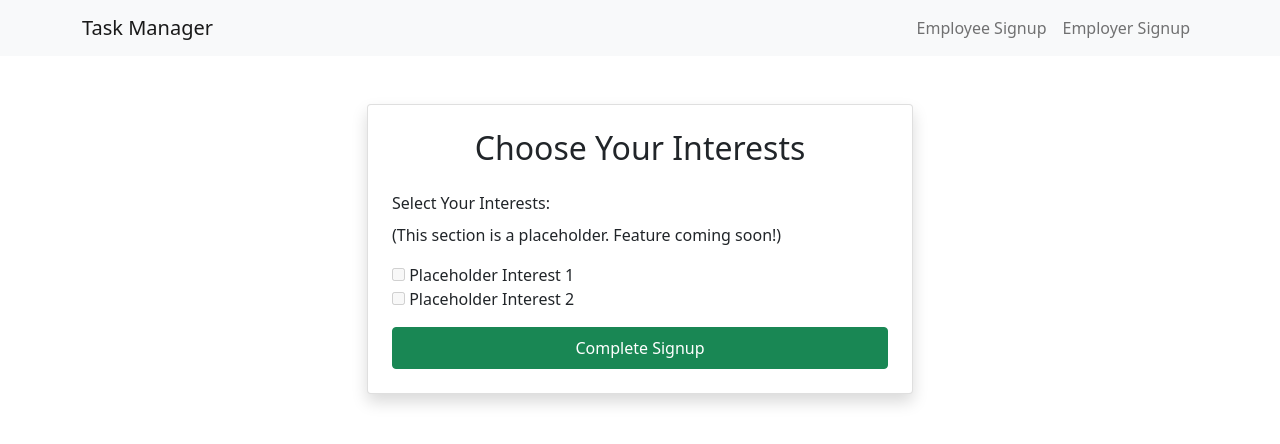
After one commit to Ale-Newport/404-Not-Found, a Django app: page /employee-signup/step3/ in a window 1280 px wide. The commit adds this page. Shown: the top 444 px of the page. Run offline with Django 5.2, Linux system fonts and the light colour scheme; some libraries are stand-ins or nearby versions.

Commit message:
Revamped employee sign-up with multi step process and partials, coverage needed

```diff
--- a/app/templates/employee_signup.html
+++ b/app/templates/employee_signup.html
@@ -1,46 +1,39 @@
 {% extends 'base_content.html' %}
+
 {% block content %}
 <div class="container mt-5">
     <div class="row justify-content-center">
         <div class="col-md-6">
             <div class="card shadow">
                 <div class="card-body p-4">
-                    <h2 class="text-center mb-4">Create Job Seeker Account</h2>
-                    <form method="post" class="needs-validation" novalidate>
-                        {% csrf_token %}
-                        <div class="row">
-                            <div class="col-md-6 mb-3">
-                                <label class="form-label">First Name</label>
-                                {{ form.first_name }}
-                            </div>
-                            <div class="col-md-6 mb-3">
-                                <label class="form-label">Last Name</label>
-                                {{ form.last_name }}
-                            </div>
+                    <h2 class="text-center mb-4">
+                        {% if step == 1 %} Create Job Seeker Account
+                        {% elif step == 2 %} Upload Your CV
+                        {% elif step == 3 %} Choose Your Interests
+                        {% endif %}
+                    </h2>
+
+
+                    {% if form.errors %}
+                        <div class="alert alert-danger">
+                            <ul>
+                                {% for field, errors in form.errors.items %}
+                                    {% for error in errors %}
+                                        <li>{{ field|capfirst }}: {{ error }}</li>
+                                    {% endfor %}
+                                {% endfor %}
+                            </ul>
                         </div>
-                        <div class="mb-3">
-                            <label class="form-label">Email</label>
-                            {{ form.email }}
-                        </div>
-                        <div class="mb-3">
-                            <label class="form-label">Country</label>
-                            {{ form.country }}
-                        </div>
-                        <div class="mb-3">
-                            <label class="form-label">Password</label>
-                            {{ form.password1 }}
-                        </div>
-                        <div class="mb-3">
-                            <label class="form-label">Confirm Password</label>
-                            {{ form.password2 }}
-                        </div>
-                        {% if form.errors %}
-                            <div class="alert alert-danger">
-                                Please correct the errors below.
-                            </div>
-                        {% endif %}
-                        <button type="submit" class="btn btn-primary w-100 py-2">Create Account</button>
-                    </form>
+                    {% endif %}
+
+                    <!-- Dynamically Load the Correct Step Form -->
+                    {% if step == 1 %}
+                        {% include "partials/_step1_form.html" %}
+                    {% elif step == 2 %}
+                        {% include "partials/_step2_cv_upload.html" %}
+                    {% elif step == 3 %}
+                        {% include "partials/_step3_interests.html" %}
+                    {% endif %}
                 </div>
             </div>
         </div>
--- /dev/null
+++ b/app/templates/partials/_step3_interests.html
@@ -0,0 +1,13 @@
+<form method="post">
+    {% csrf_token %}
+    <div class="mb-3">
+        <label class="form-label">Select Your Interests:</label>
+        <p>(This section is a placeholder. Feature coming soon!)</p>
+
+        <!-- Your teammate will replace this part later -->
+        <input type="checkbox" name="interests" value="Placeholder Interest 1" disabled> Placeholder Interest 1<br>
+        <input type="checkbox" name="interests" value="Placeholder Interest 2" disabled> Placeholder Interest 2<br>
+
+    </div>
+    <button type="submit" class="btn btn-success w-100 py-2">Complete Signup</button>
+</form>
--- a/app/views/views.py
+++ b/app/views/views.py
@@ -5,16 +5,62 @@ from django.contrib.auth.decorators import login_required
 from django.http import HttpResponse
 from app.models import Employee, Employer
 from django.views.decorators.csrf import csrf_protect
+from django.core.files.storage import FileSystemStorage
 
 def employee_signup(request):
-    if request.method == 'POST':
+    if request.method == "POST":
         form = EmployeeSignUpForm(request.POST)
         if form.is_valid():
-            form.save()  # Saves the new Employee user
-            return redirect('login')  # or wherever you want
+            request.session["signup_data"] = request.POST  # Store in session
+            return redirect("employee_signup_2")  # Move to Step 2
     else:
         form = EmployeeSignUpForm()
-    return render(request, 'employee_signup.html', {'form': form})
+
+    return render(request, "employee_signup.html", {"form": form, "step": 1})
+
+
+def employee_signup_2(request):
+    if request.method == "POST" and request.FILES.get("cv"):
+        cv_file = request.FILES["cv"]
+        fs = FileSystemStorage()
+        filename = fs.save(cv_file.name, cv_file)  # Save file to storage
+        request.session["cv_filename"] = filename  # Store file reference
+        return redirect("employee_signup_3")  # Move to step 3
+
+    return render(request, "employee_signup.html", {"step": 2})
+
+
+def employee_signup_3(request):
+    """Step 3: Select Interests & Finalize Signup."""
+    if request.method == "POST":
+        interests = request.POST.getlist("interests")  # Capture selected interests
+        request.session["interests"] = interests  # Store in session
+
+        # Retrieve stored session data to create the Employee
+        signup_data = request.session.get("signup_data", {})
+        email = signup_data.get("email")
+        password = signup_data.get("password")
+
+        # Create Employee object (use create_user for hashed passwords)
+        employee = Employee.objects.create_user(
+            email=email,
+            password=password,
+            first_name=signup_data.get("first_name"),
+            last_name=signup_data.get("last_name"),
+            country=signup_data.get("country"),
+        )
+
+        # Store CV filename and interests
+        employee.cv_filename = request.session.get("cv_filename")  # Associate CV
+        employee.interests = ", ".join(interests)  # Store interests as string
+        employee.save()
+
+        # Log the user in and redirect
+        login(request, employee)
+        return redirect("employee_dashboard")
+
+    return render(request, "employee_signup.html", {"step": 3})
+
 
 def employer_signup(request):
     if request.method == 'POST':
--- a/project/urls.py
+++ b/project/urls.py
@@ -1,7 +1,7 @@
 from django.contrib import admin
 from django.urls import path
 from django.contrib.auth import views as auth_views
-from app.views.views import employee_signup, employer_signup, home, employee_dashboard, employer_dashboard, user_login
+from app.views.views import employee_signup, employee_signup_2, employee_signup_3, employer_signup, home, employee_dashboard, employer_dashboard, user_login
 from app.views.employer_views import add_job, job_detail, employer_dashboard, account_page
 
 
@@ -14,6 +14,8 @@ urlpatterns = [
     path('logout/', auth_views.LogoutView.as_view(next_page='home'), name='logout'),
     # Sign-up routes
     path('employee-signup/', employee_signup, name='employee_signup'),
+    path("employee-signup/step2/", employee_signup_2, name="employee_signup_2"),
+    path("employee-signup/step3/", employee_signup_3, name="employee_signup_3"),
     path('employer-signup/', employer_signup, name='employer_signup'),
     # Dashboard paths
     path('employee-dashboard/', employee_dashboard, name='employee_dashboard'),
```
Also changed, not shown: app/templates/partials/_step1_form.html (added, +33 -0 lines), app/templates/partials/_step2_cv_upload.html (added, +8 -0 lines), 1 other file.
